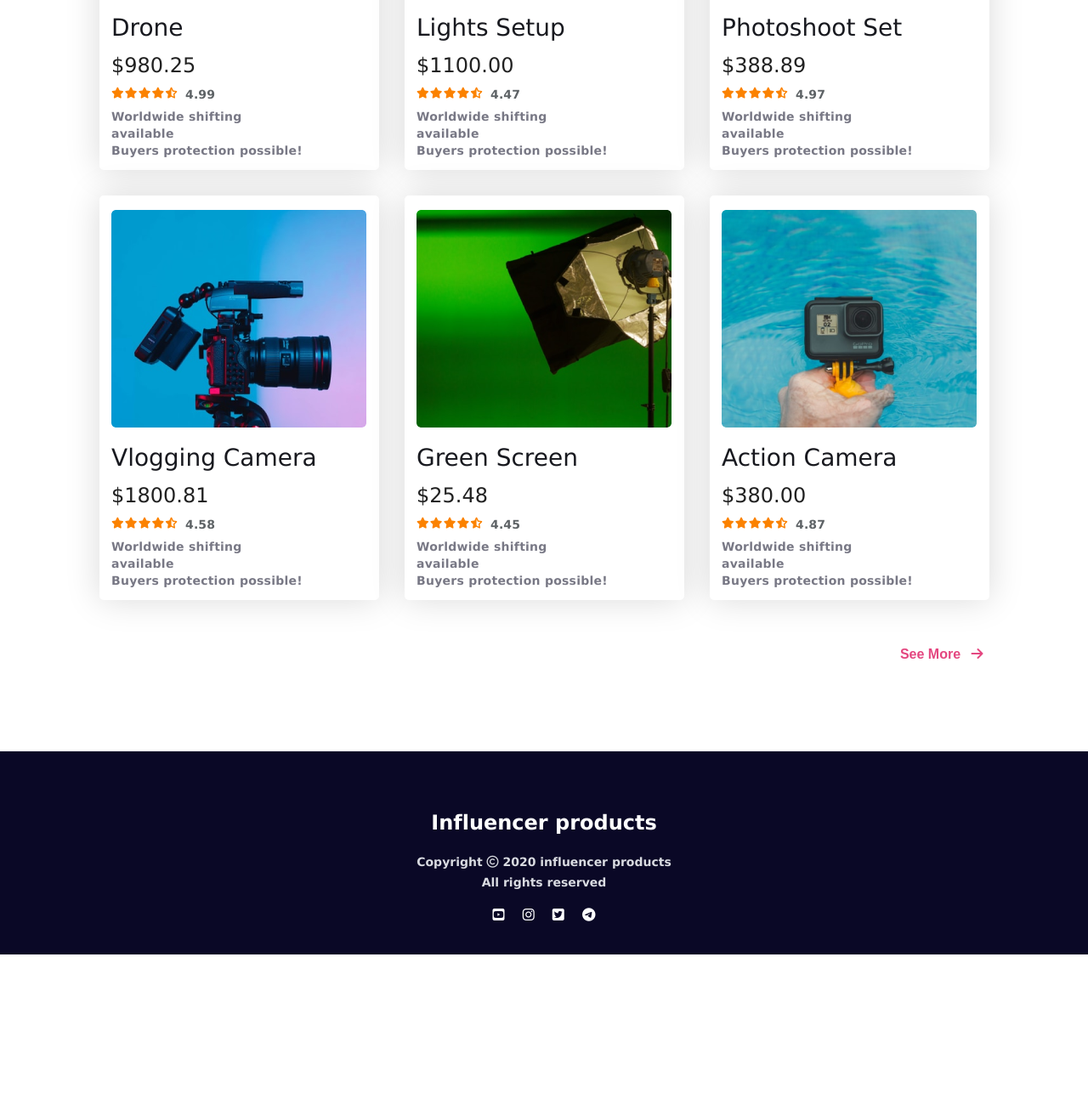
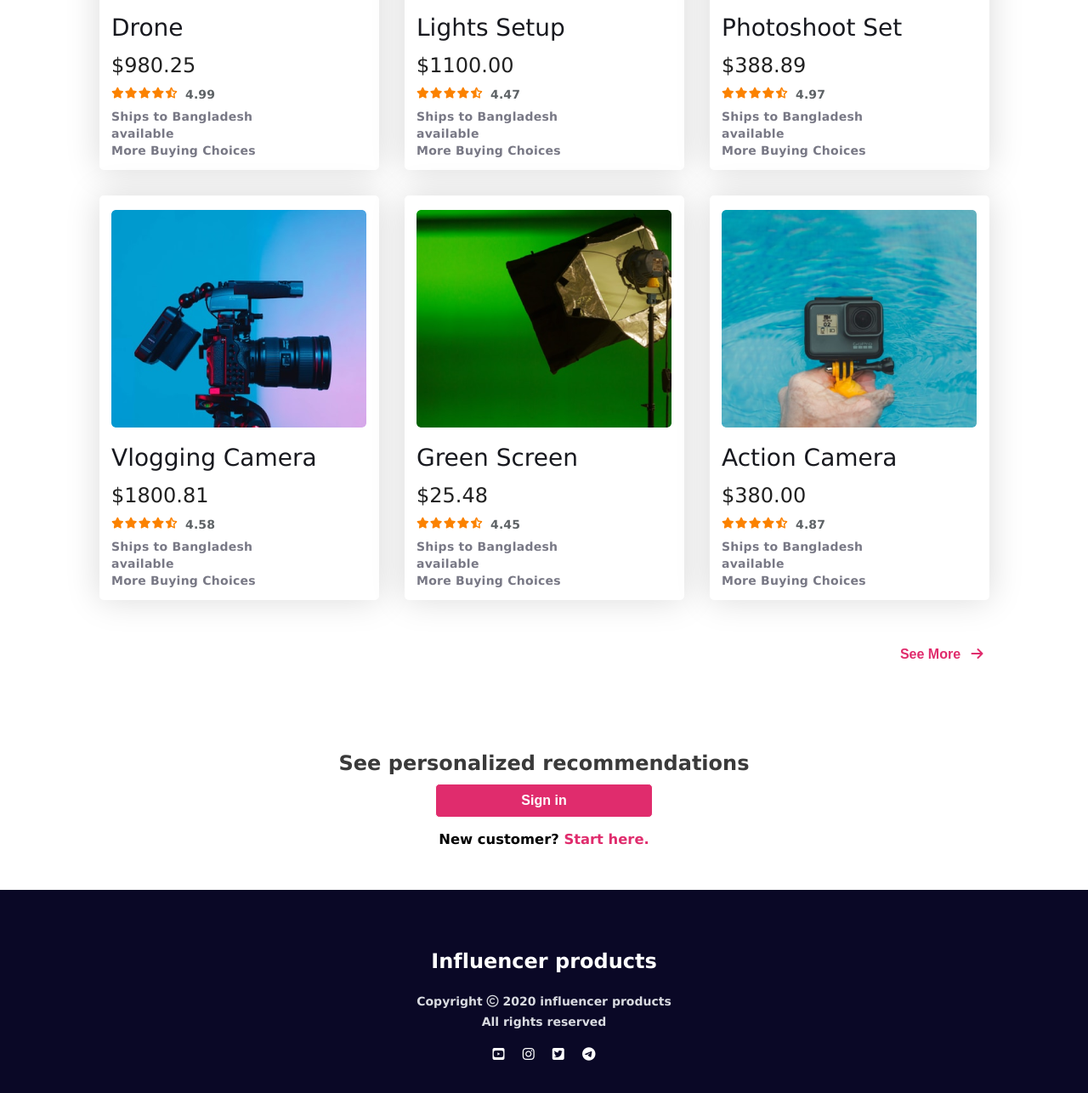
Before and after one commit to Shad-Alam/Influencer-gears, a plain HTML site: page index.html in a window 1280 px wide. Shown: the part 1600-2886 px from the top of the page at 85% size. Before the commit the page ends 2723 px from the top, so only its background shows below. Drawn offline with Linux system fonts and the light colour scheme.

Commit message:
Update mobile tablet version

```diff
--- a/index.html
+++ b/index.html
@@ -61,9 +61,9 @@
                         <i class="fas fa-star-half-alt"></i>
                         <span class="rating"> 4.65 </span>
                     </div>
-                    <h6> Worldwide shifting </h6>
+                    <h6> Ships to Bangladesh </h6>
                     <h6> available </h6>
-                    <h6 class="h6-last"> Buyers protection possible!</h6>
+                    <h6 class="h6-last"> More Buying Choices </h6>
                 </div>
 
                 <div class="product">
@@ -79,9 +79,9 @@
                         <i class="fas fa-star-half-alt"></i>
                         <span class="rating"> 4.87 </span>
                     </div>
-                    <h6> Worldwide shifting </h6>
+                    <h6> Ships to Bangladesh </h6>
                     <h6> available </h6>
-                    <h6 class="h6-last"> Buyers protection possible!</h6>
+                    <h6 class="h6-last"> More Buying Choices</h6>
                 </div>
 
                 <div class="product">
@@ -97,9 +97,9 @@
                         <i class="fas fa-star-half-alt"></i>
                         <span class="rating"> 4.77 </span>
                     </div>
-                    <h6> Worldwide shifting </h6>
+                    <h6> Ships to Bangladesh </h6>
                     <h6> available </h6>
-                    <h6 class="h6-last"> Buyers protection possible!</h6>
+                    <h6 class="h6-last"> More Buying Choices</h6>
                 </div>
 
                 <div class="product">
@@ -115,9 +115,9 @@
                         <i class="fas fa-star-half-alt"></i>
                         <span class="rating"> 4.99 </span>
                     </div>
-                    <h6> Worldwide shifting </h6>
+                    <h6> Ships to Bangladesh </h6>
                     <h6> available </h6>
-                    <h6 class="h6-last"> Buyers protection possible!</h6>
+                    <h6 class="h6-last"> More Buying Choices </h6>
                 </div>
 
                 <div class="product">
@@ -133,9 +133,9 @@
                         <i class="fas fa-star-half-alt"></i>
                         <span class="rating"> 4.47 </span>
                     </div>
-                    <h6> Worldwide shifting </h6>
+                    <h6> Ships to Bangladesh </h6>
                     <h6> available </h6>
-                    <h6 class="h6-last"> Buyers protection possible!</h6>
+                    <h6 class="h6-last"> More Buying Choices </h6>
                 </div>
 
                 <div class="product">
@@ -151,9 +151,9 @@
                         <i class="fas fa-star-half-alt"></i>
                         <span class="rating"> 4.97 </span>
                     </div>
-                    <h6> Worldwide shifting </h6>
+                    <h6> Ships to Bangladesh </h6>
                     <h6> available </h6>
-                    <h6 class="h6-last"> Buyers protection possible!</h6>
+                    <h6 class="h6-last"> More Buying Choices </h6>
                 </div>
 
                 <div class="product">
@@ -169,9 +169,9 @@
                         <i class="fas fa-star-half-alt"></i>
                         <span class="rating"> 4.58 </span>
                     </div>
-                    <h6> Worldwide shifting </h6>
+                    <h6> Ships to Bangladesh </h6>
                     <h6> available </h6>
-                    <h6 class="h6-last"> Buyers protection possible!</h6>
+                    <h6 class="h6-last"> More Buying Choices </h6>
                 </div>
 
 
@@ -188,9 +188,9 @@
                         <i class="fas fa-star-half-alt"></i>
                         <span class="rating"> 4.45 </span>
                     </div>
-                    <h6> Worldwide shifting </h6>
+                    <h6> Ships to Bangladesh</h6>
                     <h6> available </h6>
-                    <h6 class="h6-last"> Buyers protection possible!</h6>
+                    <h6 class="h6-last"> More Buying Choices </h6>
                 </div>
 
                 <div class="product">
@@ -206,21 +206,27 @@
                         <i class="fas fa-star-half-alt"></i>
                         <span class="rating"> 4.87 </span>
                     </div>
-                    <h6> Worldwide shifting </h6>
+                    <h6> Ships to Bangladesh</h6>
                     <h6> available </h6>
-                    <h6 class="h6-last"> Buyers protection possible!</h6>
+                    <h6 class="h6-last"> More Buying Choices</h6>
                 </div>
             </div>
 
             <!-- see more button -->
             <div class="see-more">
-                <button> See More <i class="fas fa-arrow-right"></i> </button>
+                <button> <b> See More </b> <i class="fas fa-arrow-right"></i> </button>
             </div>
         </section>
 
         <!-- feature products -->
-        <section>
-
+        <section class="section-3">
+            <div class="div-3">
+                <h2 class="recommendation"> See personalized recommendations </h2>
+                <button class="sign-in"> <b> Sign in </b></button>
+                <div class="new-customer">
+                    <h3> New customer? <span> <a href=""> Start here. </a> </span> </h3>
+                </div>
+            </div>
         </section>
     </main>
 
@@ -234,10 +240,10 @@
             </div>
 
             <div class="social-link">
-                <i class="fab fa-youtube-square style-1"></i>
-                <i class="fab fa-instagram style-1"></i>
-                <i class="fab fa-twitter-square style-1"></i>
-                <i class="fab fa-telegram-plane style-1"></i>
+                <a href=""> <i class="fab fa-youtube-square style-1"></i> </a>
+                <a href=""> <i class="fab fa-instagram style-1"></i> </a>
+                <a href=""> <i class="fab fa-twitter-square style-1"></i> </a>
+                <a href=""> <i class="fab fa-telegram-plane style-1"></i></a>
             </div>
         </div>
     </footer>
--- a/style.css
+++ b/style.css
@@ -49,7 +49,7 @@ p{
 }
 
 .button-1{
-    background: #E02C6D;
+    background-color: #E02C6D;
     color: white;
     padding: 10px 24px;
     font-size: 16px;
@@ -193,7 +193,7 @@ p{
     font-weight: bold;
     font-size: 16px;
     line-height: 24px;
-    color: rgba(224, 44, 109, 0.87);
+    color: #E02C6D;
     background-color: transparent;
     border: 1px solid white;
 }
@@ -248,6 +248,11 @@ footer{
     text-align: center;
 }
 
+.social-link a{
+    text-decoration: none;
+    color: white;
+}
+
 .social-link .style-1{
     padding-right: 16px;
 }
@@ -255,6 +260,40 @@ footer{
 .social-link .fa-telegram-plane{
     padding-right: 0px;
 }
+
+/* Extra section part style */
+
+.div-3{
+    text-align: center;
+}
+
+.recommendation{
+    font-size: 24px;
+    color: #3A3A3A;
+    margin: 0px;
+    padding: 0;
+}
+
+.sign-in{
+    margin-top: 10px;
+    padding: 10px 100px;
+    background-color: #E02C6D;
+    color: white;
+    border: 1px solid white;
+    border-radius: 5px;
+    font-size: 16px;
+}
+
+.new-customer{
+    font-size: 14px;
+    margin-bottom: 50px;
+}
+
+.new-customer a{
+    text-decoration: none;
+    color: #E02C6D;
+}
+
 
 /* media qurey for responsive */
 @media only screen and (max-width: 688px){
@@ -320,7 +359,7 @@ footer{
     }
 
     .button-1{
-        background: #E02C6D;
+        background-color: #E02C6D;
         color: white;
         padding: 10px 24px;
         font-size: 16px;
@@ -333,6 +372,8 @@ footer{
         padding-left: 8px;
     }
 
+    /* section 2 style */
+
     .popular-collection{
         display: grid;
         grid-template-columns: repeat(1, 1fr);
@@ -340,6 +381,23 @@ footer{
         justify-content: center;
         align-items: center;
     }
+
+    /* section 3 style */
+
+    .recommendation{
+        font-size: 16px;
+    }
+
+    .sign-in{
+        font-size: 14px;
+    }
+
+    .new-customer{
+        font-size: 12px;
+        margin-bottom: 50px;
+    }
+
+    /* footer part */
 
     footer{
         width: 100%;
@@ -357,6 +415,14 @@ footer{
     .footer-1 h1, h6{
         color: white;
         text-align: center;
+    }
+
+    .footer-1 h1{
+        font-size: 14px;
+    }
+
+    .footer-1 h6{
+        font-size: 12px;
     }
 }
 
```
